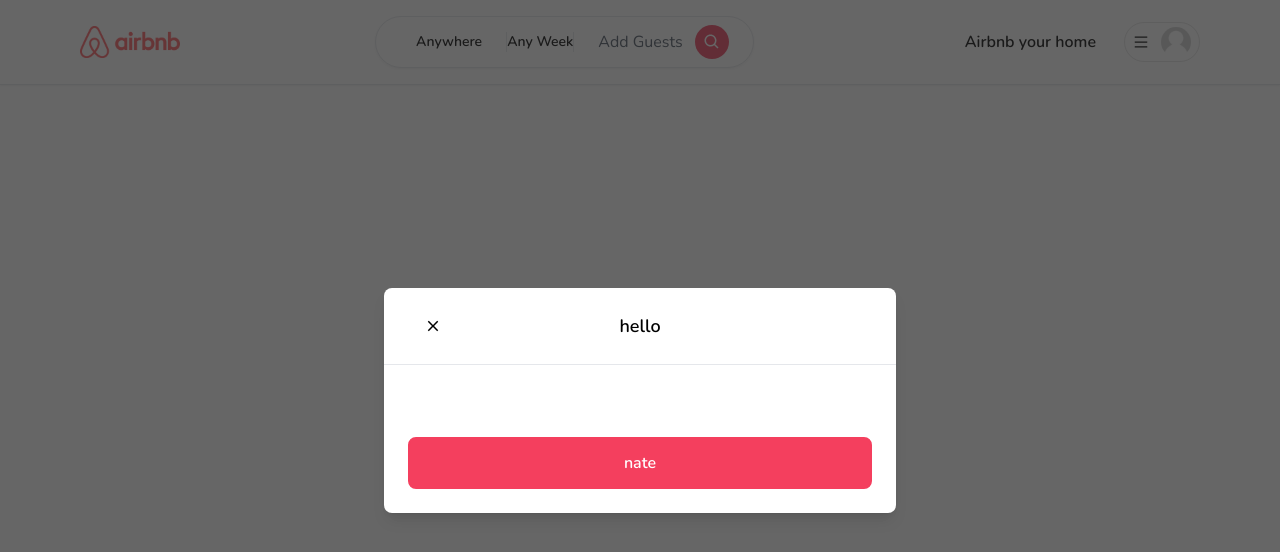
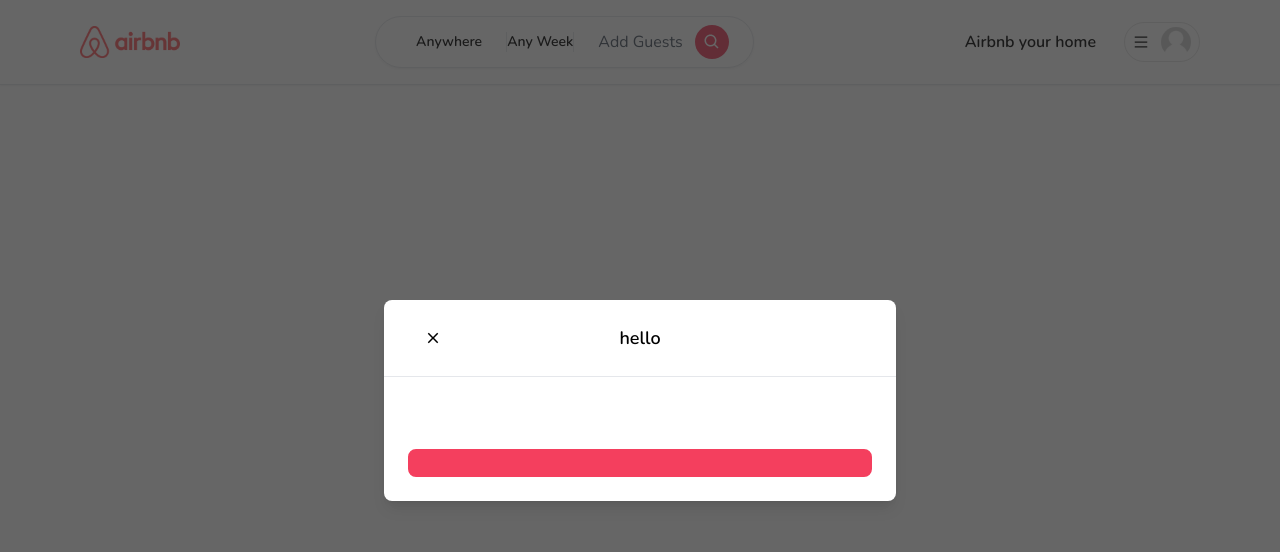
Before and after one commit to Nathami-n/Airbnb-clone, a Next.js app: page / in a window 1280 px wide. Shown: the top 552 px of the page. Built offline with nearby package versions, Linux system fonts and the light colour scheme.

Commit message:
feature: made the secondary action button dynamically show up

```diff
--- a/app/components/Modals/Modal.tsx
+++ b/app/components/Modals/Modal.tsx
@@ -1,7 +1,7 @@
 'use client'
 
 import { useCallback, useEffect, useState } from "react";
-import {IoMdClose} from 'react-icons/io'
+import { IoMdClose } from 'react-icons/io'
 import { CustomButton } from "..";
 
 interface ModalProps {
@@ -14,7 +14,7 @@
     actionLabel: string;
     disabled?: boolean;
     secondaryAction?: () => void;
-    secondaryLabel?: string;
+    secondaryActionLabel?: string;
 }
 
 const Modal: React.FC<ModalProps> = ({
@@ -27,37 +27,37 @@
     actionLabel,
     disabled,
     secondaryAction,
-    secondaryLabel
+    secondaryActionLabel
 
 }) => {
     const [showModal, setShowModal] = useState(isOpen);
 
-    useEffect(()=>{
+    useEffect(() => {
         setShowModal(isOpen)
     }, [isOpen])
 
-    const handleClose = useCallback(()=> {
-        if(disabled){
+    const handleClose = useCallback(() => {
+        if (disabled) {
             return
         };
 
         setShowModal(false);
 
-        setTimeout(()=> {
+        setTimeout(() => {
             onClose();
         }, 300)
 
     }, [disabled, onClose]);
 
-    const handleSubmit = useCallback(()=> {
-        if(disabled) {
+    const handleSubmit = useCallback(() => {
+        if (disabled) {
             return;
         };
         onSubmit();
     }, [disabled, onSubmit]);
 
-    const handleSecondaryAction = useCallback(()=>{
-        if(disabled || !secondaryAction) {
+    const handleSecondaryAction = useCallback(() => {
+        if (disabled || !secondaryAction) {
             return
         };
 
@@ -65,7 +65,7 @@
 
     }, [disabled, secondaryAction])
 
-    if(!isOpen) {
+    if (!isOpen) {
         return null;
     }
 
@@ -106,8 +106,8 @@
                 translate
                 duration-300
                 h-full
-                ${showModal ? 'translate-y-0': 'translate-y-full'}
-                ${showModal ? 'opacity-100': 'opacity-0'}
+                ${showModal ? 'translate-y-0' : 'translate-y-full'}
+                ${showModal ? 'opacity-100' : 'opacity-0'}
                 `}
                     >
                         <div
@@ -150,7 +150,7 @@
                             left-9
                             "
                                 >
-                                <IoMdClose size={18}/>
+                                    <IoMdClose size={18} />
                                 </button>
                                 <div
                                     className="
@@ -189,7 +189,19 @@
                             w-full
                             "
                                 >
-                                <CustomButton label='nate'/>
+                                    {secondaryAction && secondaryActionLabel && (
+                                        <CustomButton
+                                        outline
+                                           disabled={disabled}
+                                           label={secondaryActionLabel}
+                                           onClick={handleSecondaryAction}
+                                       />
+                                    )}
+                                    <CustomButton
+                                        disabled={disabled}
+                                        label={actionLabel}
+                                        onClick={handleSubmit}
+                                    />
                                 </div>
                             </div>
                         </div>
```
Lines whose indentation alone changed are shown as unchanged.
